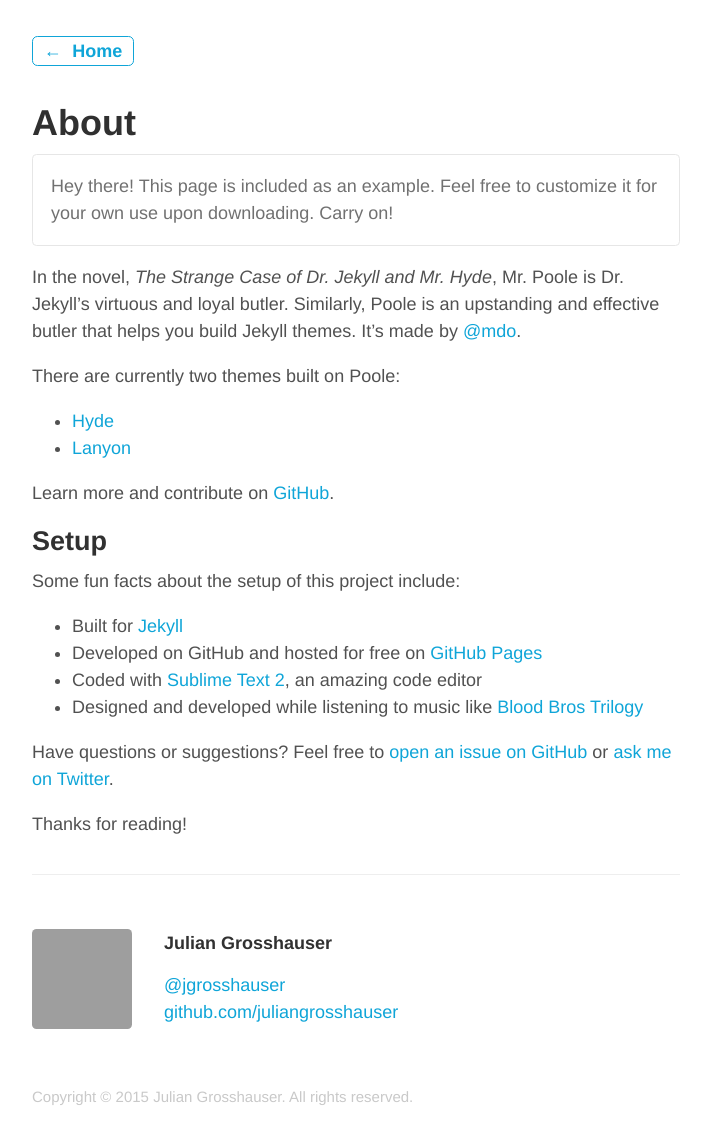
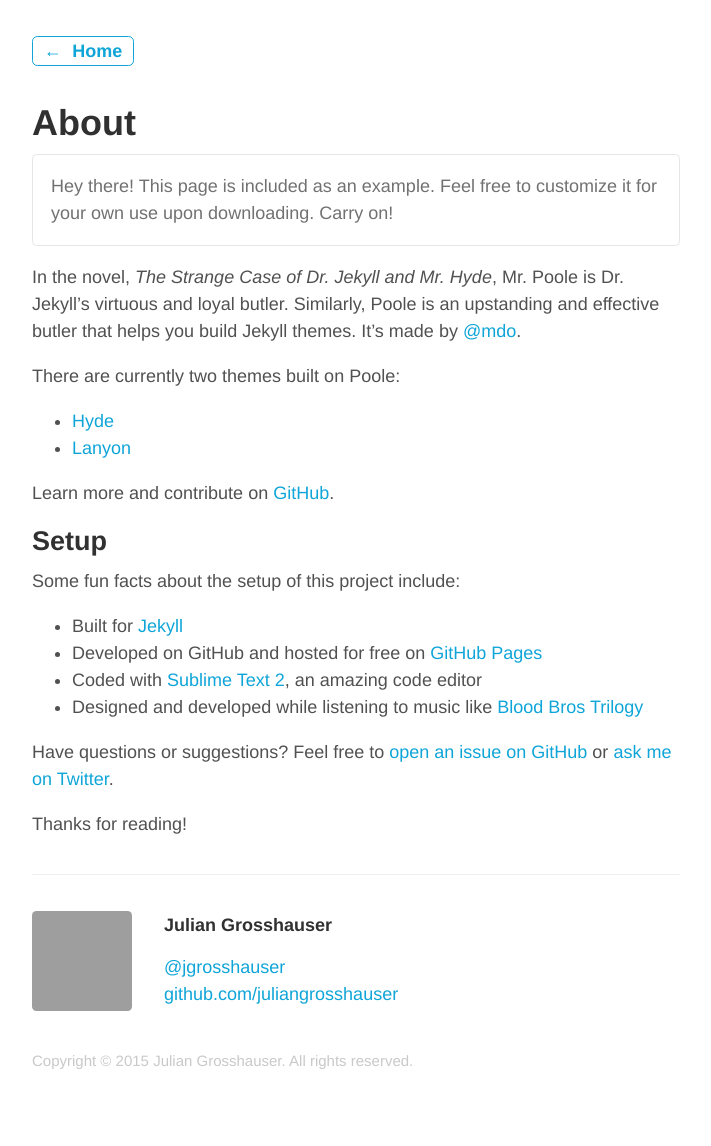
Before and after one commit to juliangrosshauser/Blog, a Jekyll site: the page built from about.md, in a window 1280 px wide. Shown: the whole page, without its empty margins (284-995 px from the left). Built offline with Jekyll 4.4.1, drawn with Linux system fonts in a browser that asks for light colours; after the commit the page ends 1110 px from its top, so only the background shows below that; grey boxes are pictures that could not be loaded.

Commit message:
Adjust margin and padding of footer elements

```diff
--- a/public/css/custom.css
+++ b/public/css/custom.css
@@ -150,13 +150,14 @@
 }
 
 footer {
+  padding-top: 2rem;
   margin-bottom: 2rem;
   color: #c9c9c9;
   border-top: 1px solid #eee;
 }
 
 .about {
-  margin: 3rem 0;
+  margin-bottom: 2rem;
   height: 100px;
 }
 
```
